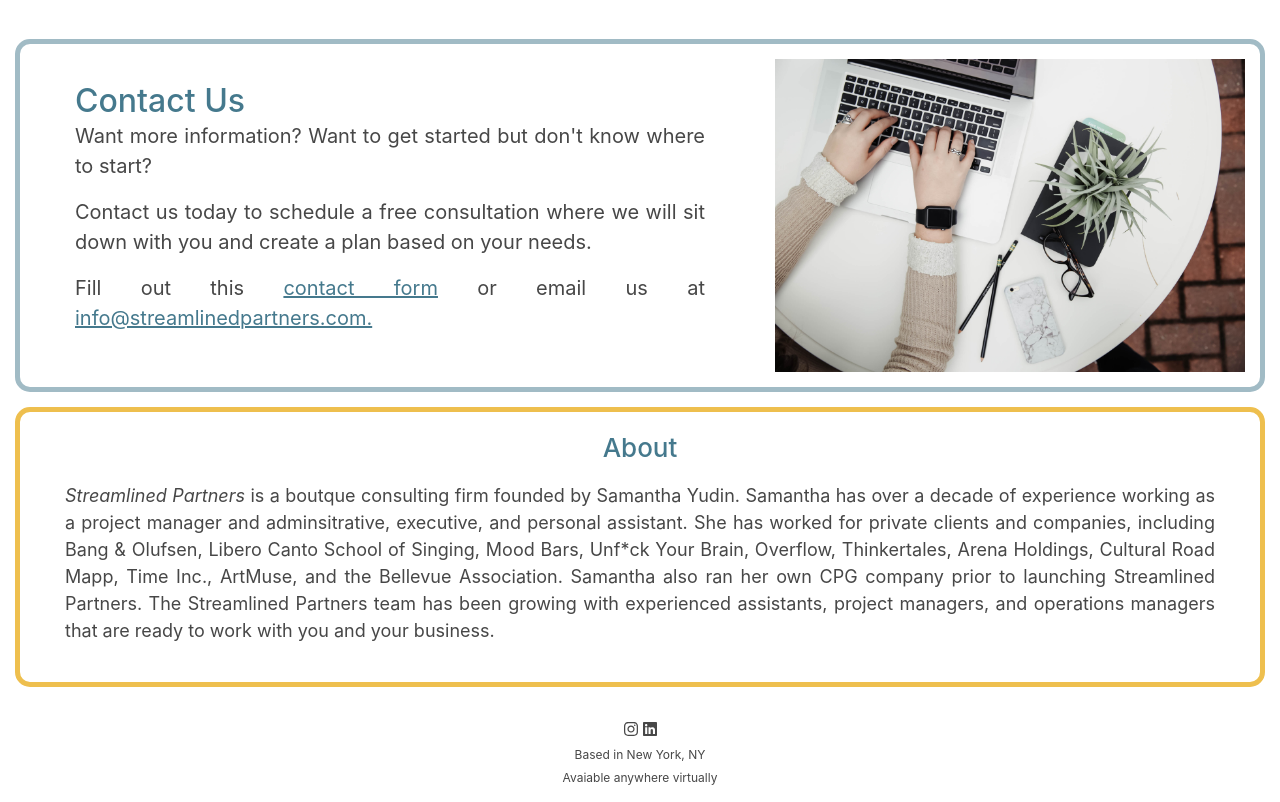
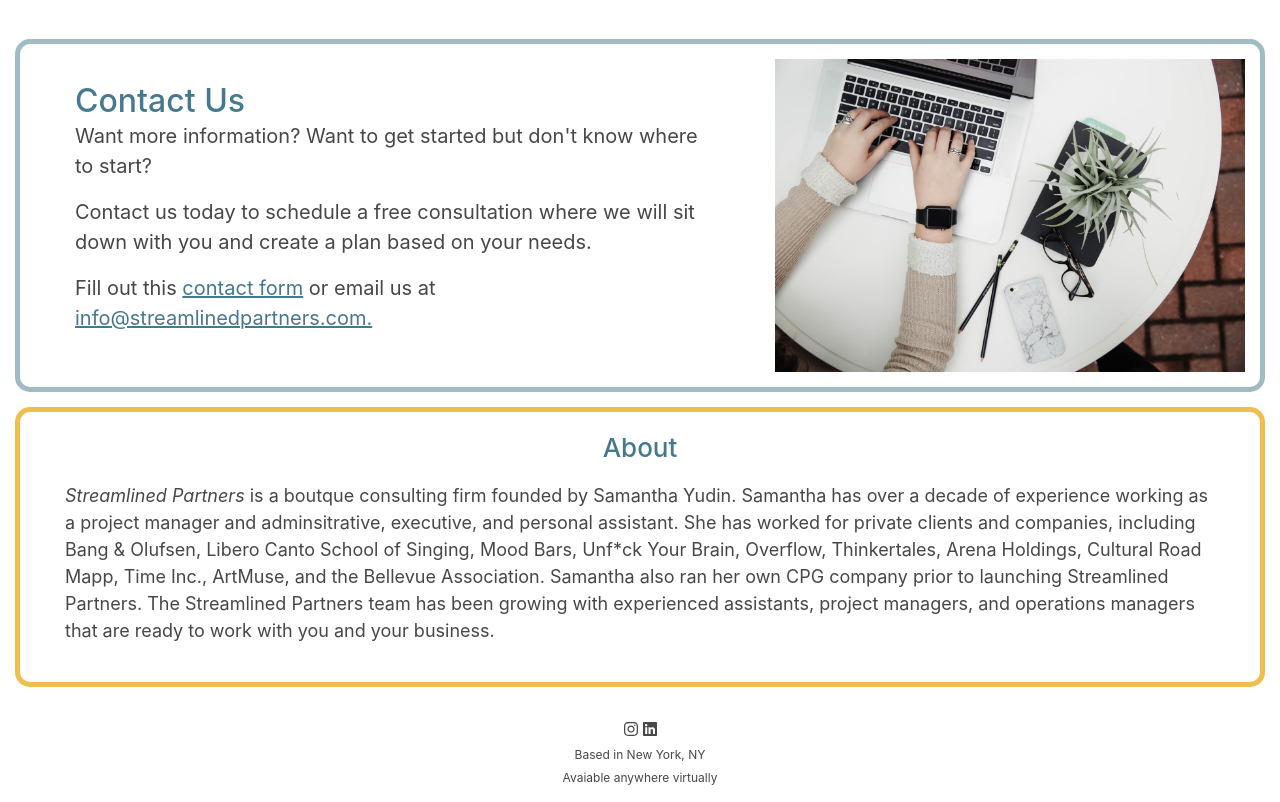
Before and after one commit to rhkearns/streamlined_1, a React (Create React App) app: page / in a window 1280 px wide. Shown: the part 2760-3562 px from the top of the page. Built offline with nearby package versions, Linux system fonts and the light colour scheme; the HTML template or start-up script is replaced by a standard one; a web font is replaced by a local one.

Commit message:
no justify

```diff
--- a/src/Components/About/About.scss
+++ b/src/Components/About/About.scss
@@ -15,7 +15,7 @@
 #about-blurb {
 	color: $black;
 	font-size: 18px;
-	text-align: justify;
+	text-align: left;
 	margin: 18px 30px;
 }
 
--- a/src/Components/Contact/Contact.scss
+++ b/src/Components/Contact/Contact.scss
@@ -54,7 +54,7 @@
 
 	#contact-blurb {
 		margin: 0 15px 0;
-		text-align: justify;
+		text-align: left;
 	}
 
 	#hands {
```
